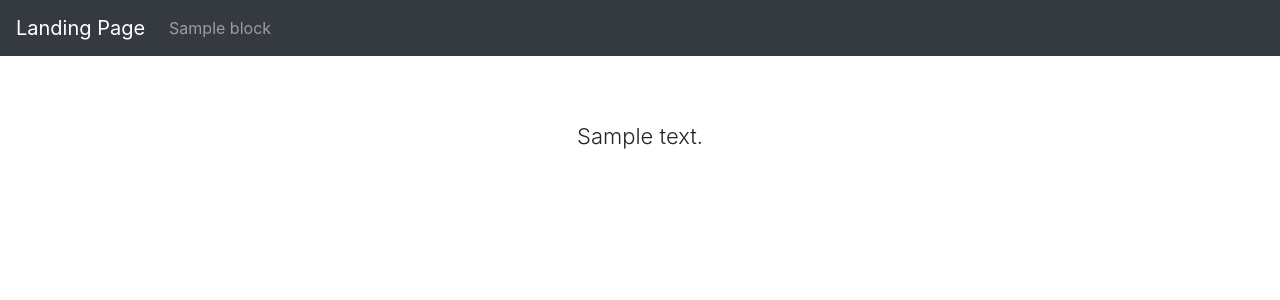
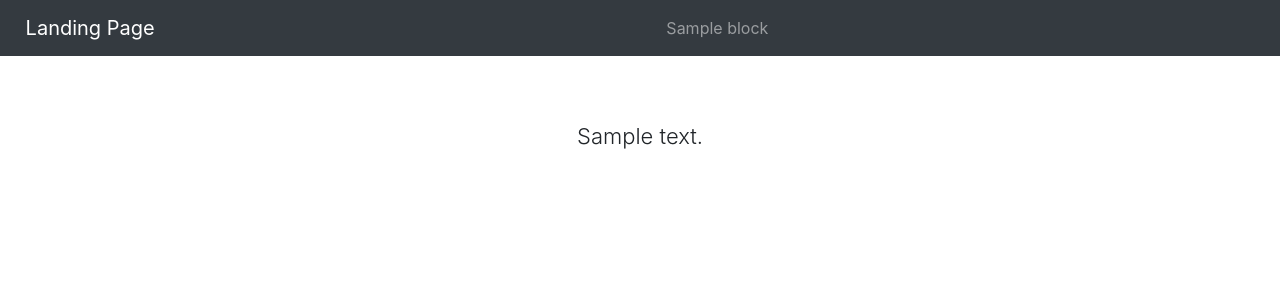
Before and after one commit to one-quaker/landing-cms, a Django app: page / in a window 1280 px wide. Shown: the top 300 px of the page. Run offline with Django 3.2, Linux system fonts and the light colour scheme; tables that the repository leaves empty hold one stand-in row (values such as "Sample post"); some libraries are stand-ins or nearby versions.

Commit message:
navbar update. Team model renamed to TeamMember

```diff
--- a/src/web/admin.py
+++ b/src/web/admin.py
@@ -1,6 +1,6 @@
 from django.contrib import admin
 
-from .models import Block, Skill, Team
+from .models import Block, Skill, TeamMember
 
 
 
@@ -13,4 +13,4 @@ class BlockAdmin(admin.ModelAdmin):
 
 admin.site.register(Block, BlockAdmin)
 admin.site.register(Skill)
-admin.site.register(Team)
+admin.site.register(TeamMember)
--- a/src/web/models.py
+++ b/src/web/models.py
@@ -46,7 +46,7 @@ class Skill(PositionMixin):
         return self.name
 
 
-class Team(PositionMixin):
+class TeamMember(PositionMixin):
     block = models.ForeignKey('Block', on_delete=models.SET_NULL, related_name='team_list', blank=True, null=True)
     name = models.CharField(max_length=32)
     photo = models.ImageField(upload_to='team')
--- a/src/web/templates/_navbar.html
+++ b/src/web/templates/_navbar.html
@@ -1,15 +1,15 @@
-<nav class="navbar {{ class_list }}">
+<nav class="navbar sticky-top navbar-expand-sm navbar-dark bg-dark">
     <a class="navbar-brand" href="#">Landing Page</a>
     <button class="navbar-toggler" type="button" data-toggle="collapse" data-target="#navbarText" aria-controls="navbarText" aria-expanded="false" aria-label="Toggle navigation">
         <span class="navbar-toggler-icon"></span>
     </button>
 
     <div class="collapse navbar-collapse" id="navbarText">
-        <ul class="navbar-nav mr-auto">
+        <ul class="navbar-nav mx-auto">
             {% for block in block_list %}
                 {% if block.in_menu %}
                     <li class="nav-item">
-                        <a class="nav-link" href="#{{ block.html_id }}">{{ block.name }}</a>
+                        <a class="nav-link" href="#{{ block.html_id }}">{{ block.name|capfirst }}</a>
                     </li>
                 {% endif %}
             {% endfor %}
--- a/src/web/templates/index.html
+++ b/src/web/templates/index.html
@@ -5,7 +5,7 @@
 {% block title %}Landing page{% endblock title %}
 
 {% block content %}
-    {% include '_navbar.html' with class_list='sticky-top navbar-expand-lg navbar-dark bg-dark' %}
+    {% include '_navbar.html' %}
 
     <div class="block-list">
         {% for block in block_list %}
@@ -51,6 +51,11 @@
         }
 
 
+        .navbar {
+            padding-left:2%;
+        }
+
+
         .block .skill .skill-name {
             margin-bottom: 25px;
             margin-top: 12px;
```
Also changed, not shown: src/web/migrations/0008_auto_20190419_0110.py (added).
